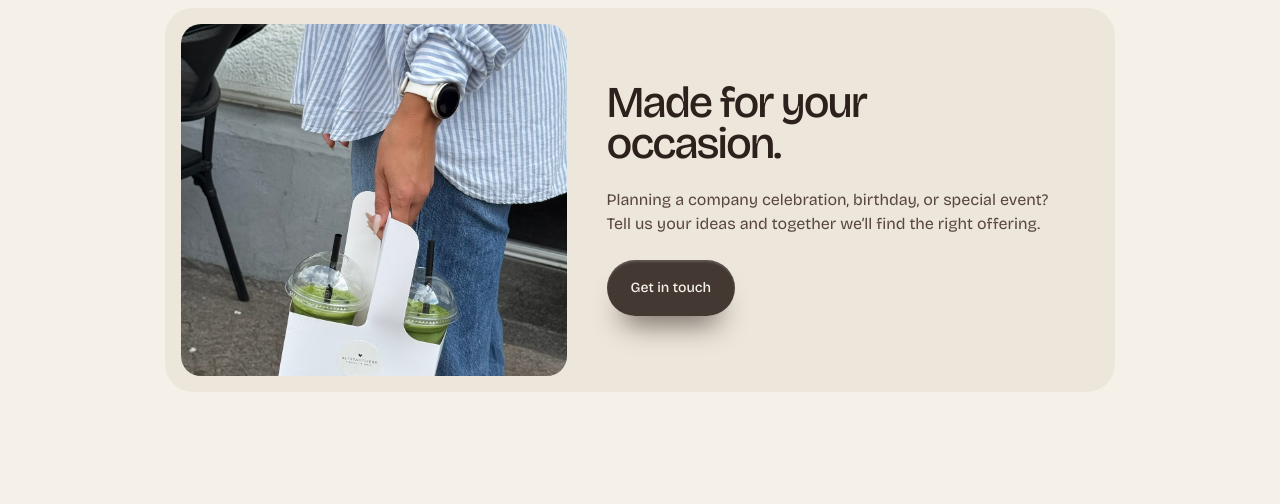
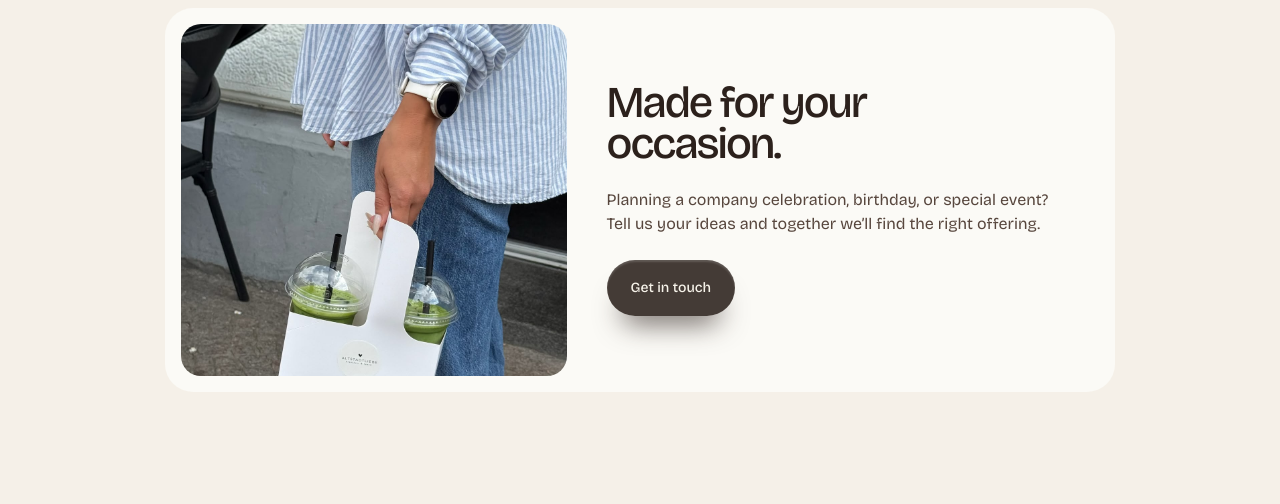
Before and after one commit to veokleo-create07/coffee.luebeck.web, a Next.js app: page /en in a window 1280 px wide. Shown: the part 3549-4053 px from the top of the page. Built offline with nearby package versions, Linux system fonts and the light colour scheme.

Commit message:
Lighten events card surfaces

```diff
--- a/components/events-catering.tsx
+++ b/components/events-catering.tsx
@@ -45,7 +45,7 @@ export function EventsCatering({ dictionary }: EventsCateringProps) {
         </div>
 
         <div className="mt-12 grid grid-cols-2 gap-3 md:mt-20 md:gap-7">
-          <article data-event-reveal className="flex flex-col overflow-hidden rounded-[1.25rem] bg-[#ede6da] p-2 md:rounded-[1.75rem] md:p-4">
+          <article data-event-reveal className="flex flex-col overflow-hidden rounded-[1.25rem] bg-[#fbfaf6] p-2 md:rounded-[1.75rem] md:p-4">
             <div data-event-image className="group relative aspect-square overflow-hidden rounded-[0.85rem] bg-espresso/10 md:aspect-[1.08/1] md:rounded-[1.25rem]">
               <Image src="/events-private.png" alt={copy.privateImageAlt} fill sizes="(max-width: 767px) 100vw, 45vw" className="object-cover transition-transform duration-700 ease-out group-hover:scale-[1.025]" />
             </div>
@@ -55,7 +55,7 @@ export function EventsCatering({ dictionary }: EventsCateringProps) {
             </div>
           </article>
 
-          <article data-event-reveal className="flex flex-col overflow-hidden rounded-[1.25rem] bg-[#ede6da] p-2 md:rounded-[1.75rem] md:p-4">
+          <article data-event-reveal className="flex flex-col overflow-hidden rounded-[1.25rem] bg-[#fbfaf6] p-2 md:rounded-[1.75rem] md:p-4">
             <div data-event-image className="group relative aspect-square overflow-hidden rounded-[0.85rem] bg-espresso/10 md:aspect-[1.08/1] md:rounded-[1.25rem]">
               <Image src="/events-catering.png" alt={copy.cateringImageAlt} fill sizes="(max-width: 767px) 100vw, 45vw" className="object-cover transition-transform duration-700 ease-out group-hover:scale-[1.025]" />
             </div>
@@ -66,7 +66,7 @@ export function EventsCatering({ dictionary }: EventsCateringProps) {
           </article>
         </div>
 
-        <div className="mx-auto mt-12 grid max-w-[950px] grid-cols-[42%_58%] overflow-hidden rounded-[1.25rem] bg-[#ede6da] p-2 md:mt-20 md:grid-cols-[42%_58%] md:rounded-[1.75rem] md:p-4">
+        <div className="mx-auto mt-12 grid max-w-[950px] grid-cols-[42%_58%] overflow-hidden rounded-[1.25rem] bg-[#fbfaf6] p-2 md:mt-20 md:grid-cols-[42%_58%] md:rounded-[1.75rem] md:p-4">
           <div data-event-reveal className="order-2 flex min-w-0 flex-col justify-center p-2 md:order-2 md:p-8 lg:p-10">
             <h3 className="editorial-heading max-w-[10ch] text-[clamp(1.35rem,4vw,2.75rem)] font-medium leading-[0.92] tracking-[-0.05em]">{copy.featureHeading}</h3>
             <p className="mt-2 max-w-md text-[clamp(0.68rem,2.5vw,1rem)] leading-[1.35] text-espresso-soft md:mt-6 md:text-base md:leading-[1.5]">{copy.featureDescription}</p>
```
